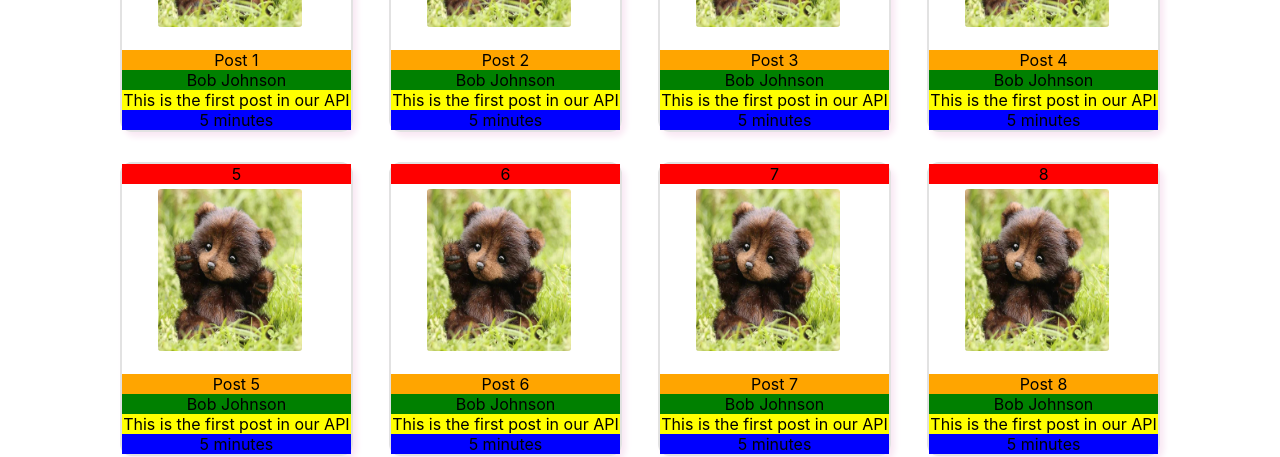
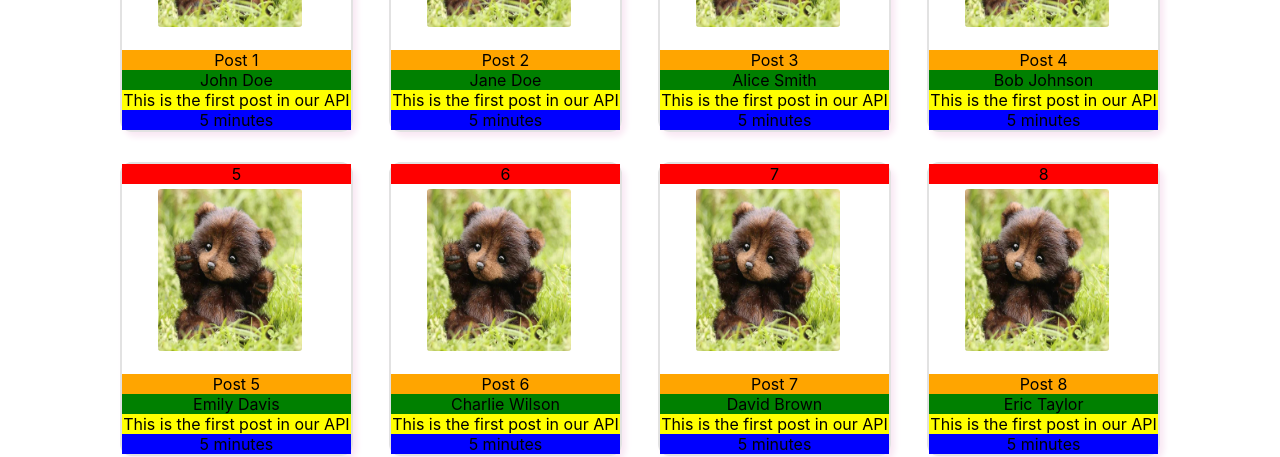
Before and after one commit to zahraRostami1999/blog-app, a React (Create React App) app: page / in a window 1280 px wide. Shown: the part 400-857 px from the top of the page. Built offline with nearby package versions, Linux system fonts and the light colour scheme.

Commit message:
add content.author to Post with props: pass post's author

```diff
--- a/src/Components/post/Post.jsx
+++ b/src/Components/post/Post.jsx
@@ -9,7 +9,7 @@ function Post(props) {
         <img src={cover1} alt="cover" />
       </div>
       <div className={styled.postTitle}>{props.content.title}</div>
-      <div className={styled.postAuthor}>Bob Johnson</div>
+      <div className={styled.postAuthor}>{props.content.author}</div>
       <div className={styled.postContent}>This is the first post in our API</div>
       <div className={styled.postTime}>5 minutes</div>
     </div>
```
